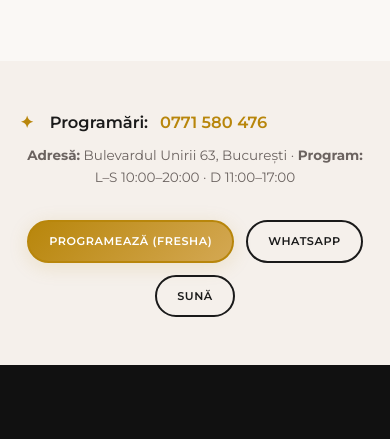
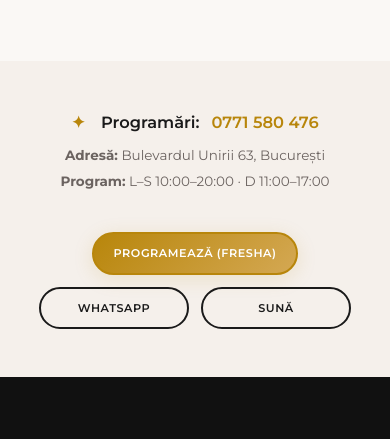
Before and after one commit to AndreiNeptune/elysiabeautylounge, a website built with Vite: page index.html in a window 390 px wide. Shown: the part 5584-6023 px from the top of the page. Built offline with nearby package versions, Linux system fonts and the light colour scheme; a web font is replaced by a local one.

Commit message:
style: optimize mobile navbar, page-hero, and contact strip layout

```diff
--- a/index.html
+++ b/index.html
@@ -327,7 +327,9 @@
         <div class="contact-strip__inner reveal">
           <div class="contact-strip__info">
             <div class="contact-strip__chip">Programări: <a href="tel:+40771580476" style="color:var(--color-accent);margin-left:4px;">0771 580 476</a></div>
-            <p class="contact-strip__details"><strong>Adresă:</strong> Bulevardul Unirii 63, București · <strong>Program:</strong> L–S 10:00–20:00 · D 11:00–17:00</p>
+            <p class="contact-strip__details">
+              <span class="contact-strip__address"><strong>Adresă:</strong> Bulevardul Unirii 63, București</span><span class="contact-strip__sep"> · </span><span class="contact-strip__hours"><strong>Program:</strong> L–S 10:00–20:00 · D 11:00–17:00</span>
+            </p>
           </div>
           <div class="contact-strip__actions">
             <a href="https://www.fresha.com/book-now/elysia-beauty-lounge-r38rgmme/all-offer?share=true&pId=2655167" target="_blank" rel="noopener" class="btn btn--gold btn--sm">Programează (Fresha)</a>
--- a/src/styles/responsive.css
+++ b/src/styles/responsive.css
@@ -110,11 +110,63 @@
 
   .contact-strip__inner {
     flex-direction: column;
+    align-items: center;
+  }
+
+  .contact-strip__info {
+    width: 100%;
+  }
+
+  .contact-strip__chip {
+    width: 100%;
+    justify-content: center;
+  }
+
+  .contact-strip__details {
+    text-align: center;
+    width: 100%;
+  }
+
+  .contact-strip__sep {
+    display: none;
+  }
+
+  .contact-strip__address,
+  .contact-strip__hours {
+    display: block;
+    width: 100%;
+  }
+
+  .contact-strip__hours {
+    margin-top: var(--space-2xs);
+  }
+
+  .contact-strip__actions {
+    display: grid;
+    grid-template-columns: 1fr 1fr;
+    gap: var(--space-sm);
+    width: 100%;
+    margin-top: var(--space-xs);
+  }
+
+  .contact-strip__actions > :first-child {
+    grid-column: 1 / span 2;
+    justify-self: center;
+    width: max-content;
+  }
+
+  .contact-strip__actions > :nth-child(2) {
+    justify-self: right;
+    width: 100%;
+    max-width: 150px;
     text-align: center;
   }
 
-  .contact-strip__actions {
-    justify-content: center;
+  .contact-strip__actions > :nth-child(3) {
+    justify-self: left;
+    width: 100%;
+    max-width: 150px;
+    text-align: center;
   }
 
   .promo-banner {
```
